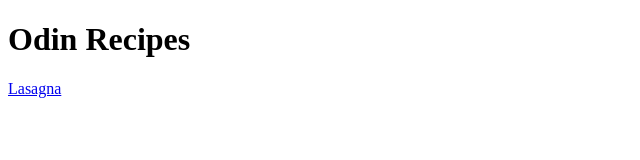
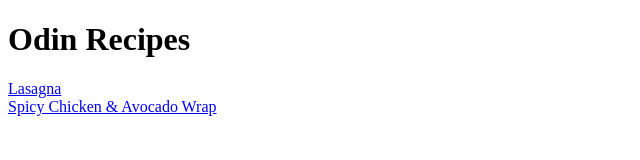
Before and after one commit to tushar0289/odin_recipes, a plain HTML site: page index.html in a window 1280 px wide. Shown: the whole page, without its empty margins (0-640 px from the left). Drawn offline with Linux system fonts and the light colour scheme.

Commit message:
Add a link to spicy chicken page

```diff
--- a/index.html
+++ b/index.html
@@ -7,6 +7,7 @@
 </head>
 <body>
     <h1>Odin Recipes</h1>
-    <a href="recipes/lasagna.html">Lasagna</a>
+    <a href="recipes/lasagna.html">Lasagna</a> <br>
+    <a href="recipes/spicychickenwrap.html">Spicy Chicken & Avocado Wrap</a>
 </body>
 </html>
```
